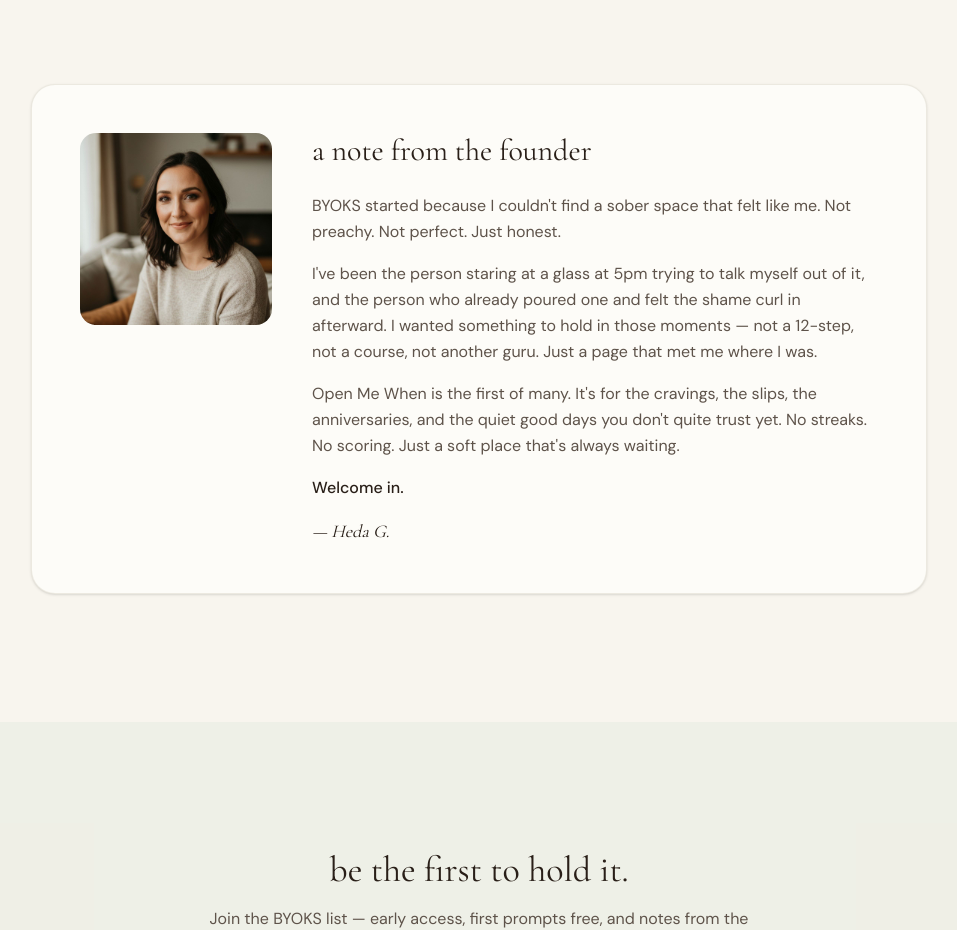
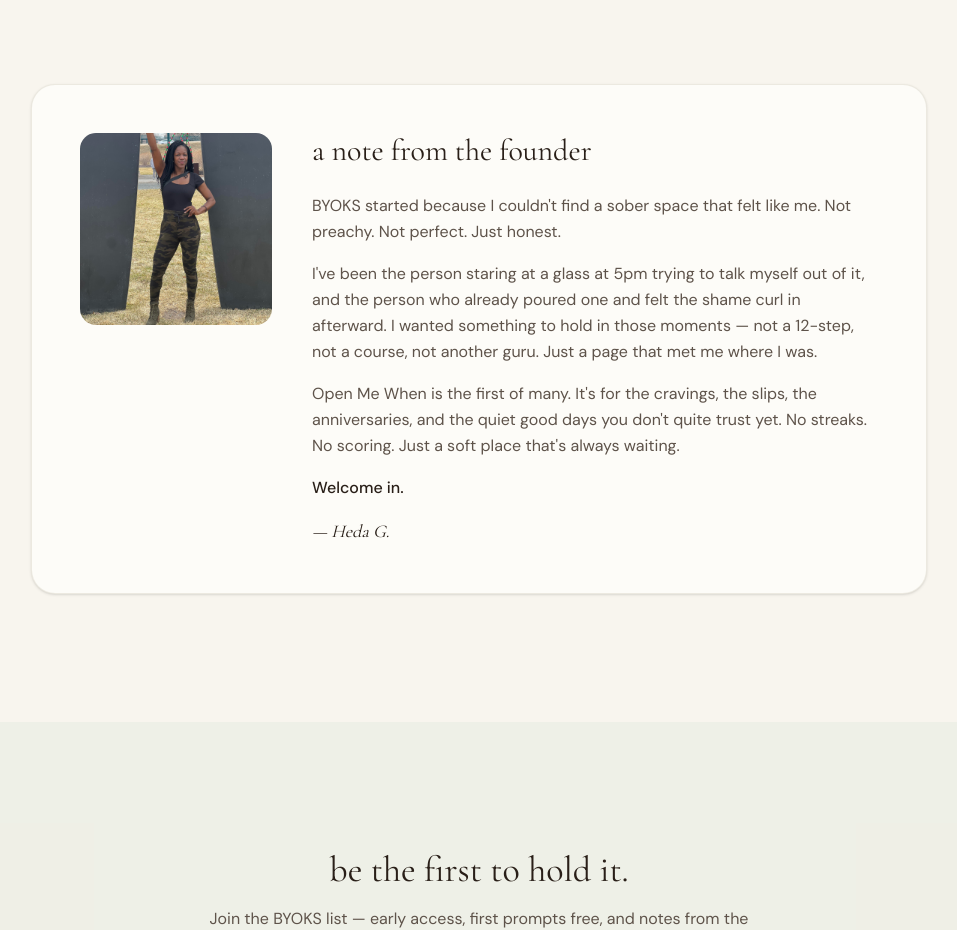
Before and after one commit to heedsg24/v0-BYOKS, a Next.js app: page / in a window 1280 px wide. Shown: the part 2480-3410 px from the top of the page, without its empty margins (161-1118 px from the left). Built offline with nearby package versions, Linux system fonts and the light colour scheme; no server answers.

Commit message:
Replace founder photo with Heda's portrait
Square crop biased toward the top so her face stays in frame on the
1:1 founder card.

Co-Authored-By: Claude Opus 4.7 (1M context) <noreply@anthropic.com>

```diff
--- a/components/landing/founder-note.tsx
+++ b/components/landing/founder-note.tsx
@@ -22,7 +22,8 @@ export function FounderNote() {
                   src="/images/founder.jpg"
                   alt="Heda G., founder of BYOKS"
                   fill
-                  className="object-cover"
+                  sizes="(min-width: 768px) 192px, 160px"
+                  className="object-cover object-[center_15%]"
                 />
               </div>
               <div className="absolute -bottom-2 -right-2 w-12 h-12 bg-secondary/40 rounded-full -z-10" />
```
Also changed, not shown: public/images/founder.jpg.
